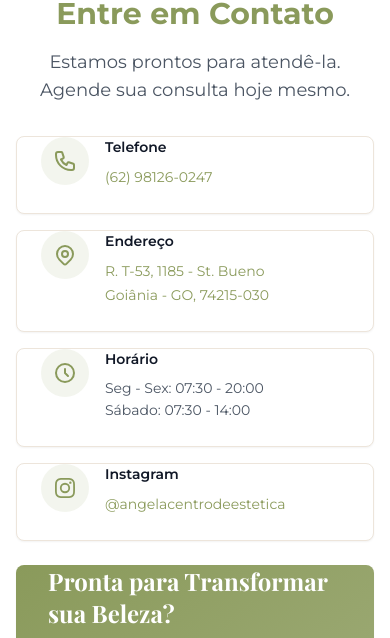
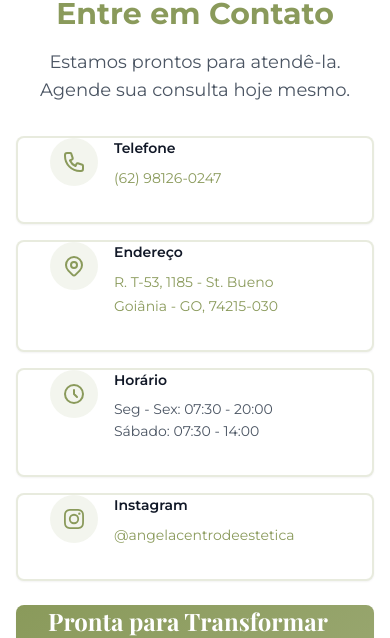
Before and after one commit to misaelmateus/angela-spa, a Next.js app in the folder apps/web/: page / in a window 390 px wide. Shown: the part 4200-4838 px from the top of the page. Built offline with nearby package versions, Linux system fonts and the light colour scheme; no server answers.

Commit message:
Increase contact cards padding for better spacing (p-8 on mobile)

```diff
--- a/apps/web/components/landing/contact.tsx
+++ b/apps/web/components/landing/contact.tsx
@@ -99,8 +99,8 @@ export function Contact() {
         <div className="space-y-6">
           <div className="grid grid-cols-1 sm:grid-cols-2 gap-4">
             {contactInfo.map((info, index) => (
-              <Card key={index} className="border-beige shadow-md hover:shadow-lg transition-shadow">
-                <CardContent className="p-6 md:p-8">
+              <Card key={index} className="border-2 border-sage/20 shadow-lg hover:shadow-xl transition-all bg-white">
+                <CardContent className="p-8 md:p-10">
                   <div className="flex items-start gap-4">
                     <div className="flex-shrink-0 w-12 h-12 rounded-full bg-sage/10 flex items-center justify-center text-sage">
                       {info.icon}
```
